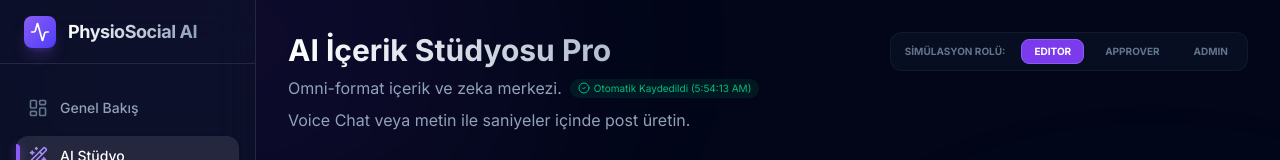
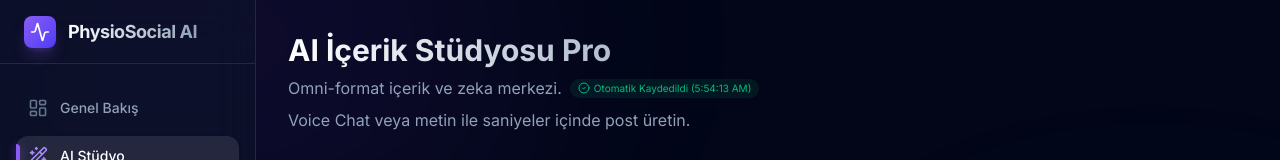
Before and after one commit to morimasi/fizyososyal, a Next.js app: page /dashboard/studio in a window 1280 px wide. Shown: the top 160 px of the page. Built offline with nearby package versions, Linux system fonts and the light colour scheme; no server answers; sample sign-in values are in the browser's storage; grey boxes are pictures that could not be loaded.

Commit message:
Son guncellemeler

```diff
--- a/app/(dashboard)/dashboard/studio/page.tsx
+++ b/app/(dashboard)/dashboard/studio/page.tsx
@@ -334,23 +334,6 @@
                         </div>
                     </div>
 
-                    <div className="flex items-center gap-2 p-1.5 bg-slate-900/50 border border-white/5 rounded-xl self-start">
-                        <span className="text-[10px] font-bold text-slate-500 uppercase px-2">Simülasyon Rolü:</span>
-                        {(["EDITOR", "APPROVER", "ADMIN"] as UserRole[]).map((r) => (
-                            <button
-                                key={r}
-                                onClick={() => setUserRole(r)}
-                                className={cn(
-                                    "px-3 py-1 rounded-lg text-[10px] font-bold transition-all border",
-                                    userRole === r
-                                        ? "bg-violet-600 text-white border-violet-500"
-                                        : "text-slate-500 border-transparent hover:text-white"
-                                )}
-                            >
-                                {r}
-                            </button>
-                        ))}
-                    </div>
                 </div>
                 <p className="text-slate-400 mt-2">Voice Chat veya metin ile saniyeler içinde post üretin.</p>
             </div>
@@ -474,6 +457,6 @@
                     isSaved={!!savedPostId}
                 />
             </div>
-        </div >
+        </div>
     );
 }
```
